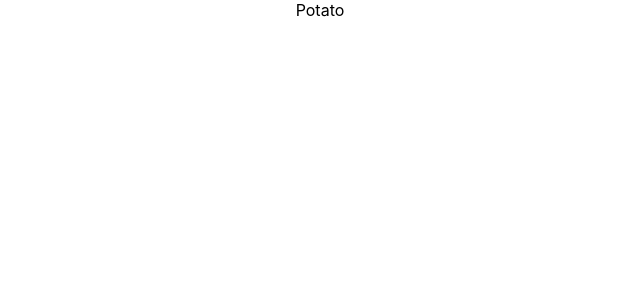
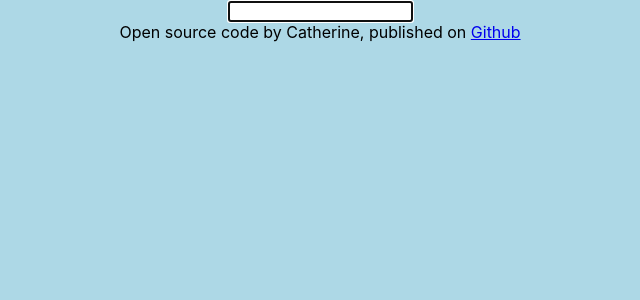
Before and after one commit to CathGlover/react-dictionary-app, a React (Create React App) app in the folder react-dictionary-app/: page / in a window 1280 px wide. Shown: the top 300 px of the page, without its empty margins (320-960 px from the left). Built offline with nearby package versions, Linux system fonts and the light colour scheme.

Commit message:
added search

```diff
--- a/react-dictionary-app/src/App.js
+++ b/react-dictionary-app/src/App.js
@@ -5,6 +5,16 @@ function App() {
   return (
     <div className="App">
       <Dictionary />
+      <footer>
+        Open source code by Catherine, published on{" "}
+        <a
+          href="https://github.com/CathGlover/react-dictionary-app"
+          target="_blank"
+          rel="noopener noreferrer"
+        >
+          Github
+        </a>
+      </footer>
     </div>
   );
 }
--- /dev/null
+++ b/react-dictionary-app/src/Dictionary.css
@@ -0,0 +1,3 @@
+body {
+  background-color: lightblue;
+}
--- a/react-dictionary-app/src/Dictionary.js
+++ b/react-dictionary-app/src/Dictionary.js
@@ -1,5 +1,22 @@
-import React from "react";
+import React, { useState } from "react";
+import "./Dictionary.css";
+export default function Dictionary() {
+  const [keyword, setKeyword] = useState("");
 
-export default function Dictionary() {
-  return <div>Potato</div>;
+  function search(event) {
+    event.preventDefault();
+    alert(`Searching ${keyword}`);
+  }
+
+  function handleKeywordChange(event) {
+    setKeyword(event.target.value);
+  }
+
+  return (
+    <div className="Dictionary">
+      <form onSubmit={search}>
+        <input type="search" autoFocus={true} onChange={handleKeywordChange} />
+      </form>
+    </div>
+  );
 }
```
